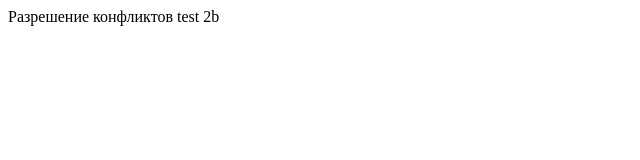
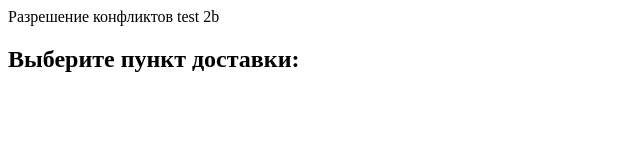
Before and after one commit to VictoriaWebDev/special-app, a plain HTML site: page index.html in a window 1280 px wide. Shown: the whole page, without its empty margins (0-640 px from the left). Drawn offline with Linux system fonts and the light colour scheme.

Commit message:
basket delivery options block added

```diff
--- a/index.html
+++ b/index.html
@@ -8,5 +8,6 @@
 </head>
 <body>
     Разрешение конфликтов test 2b
+    <h2>Выберите пункт доставки:</h2>
 </body>
 </html>
```
